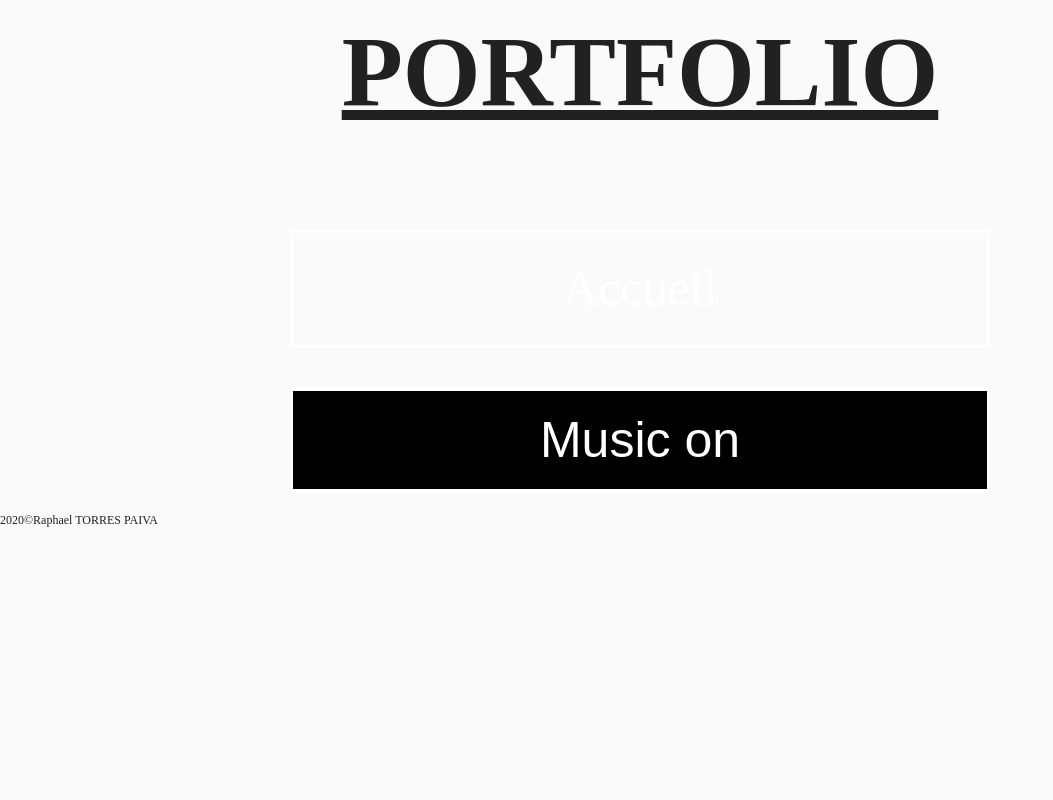
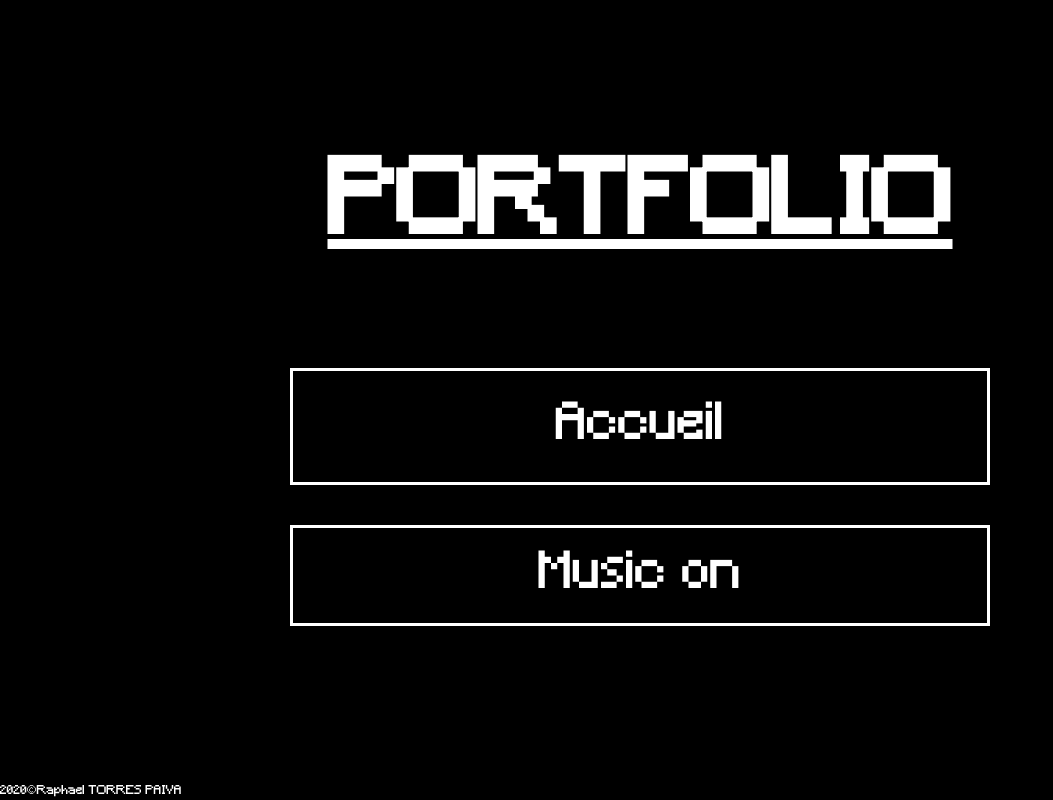
Before and after one commit to RaphaelTo/Portfolio_v2, a Next.js app: page / in a window 1280 px wide. Shown: the whole page, without its empty margins (0-1053 px from the left). Built offline with nearby package versions, Linux system fonts and the light colour scheme.

Commit message:
add change

```diff
--- a/css/DefaultCSS.ts
+++ b/css/DefaultCSS.ts
@@ -10,13 +10,19 @@ export const theme = createMuiTheme({
             '@global': {
                 '@font-face': {
                     fontFamily: 'Minecraft',
-                    src: `local('Minecraft),
+                    src: `
                     url("/font/Minecraft.ttf") format("truetype"),
                     url("/font/Minecraft.woff") format("woff"),
                     url("/font/Minecraft.woff2") format("woff2"),
                     `
                 },
                 'html, body, #__next, #layout': {
+                    fontFamily: 'Minecraft',
+                    src: `
+                    url("/font/Minecraft.ttf") format("truetype"),
+                    url("/font/Minecraft.woff") format("woff"),
+                    url("/font/Minecraft.woff2") format("woff2"),
+                    `,
                     backgroundColor: 'black',
                     color: 'white',
                     width: '100%',
```
